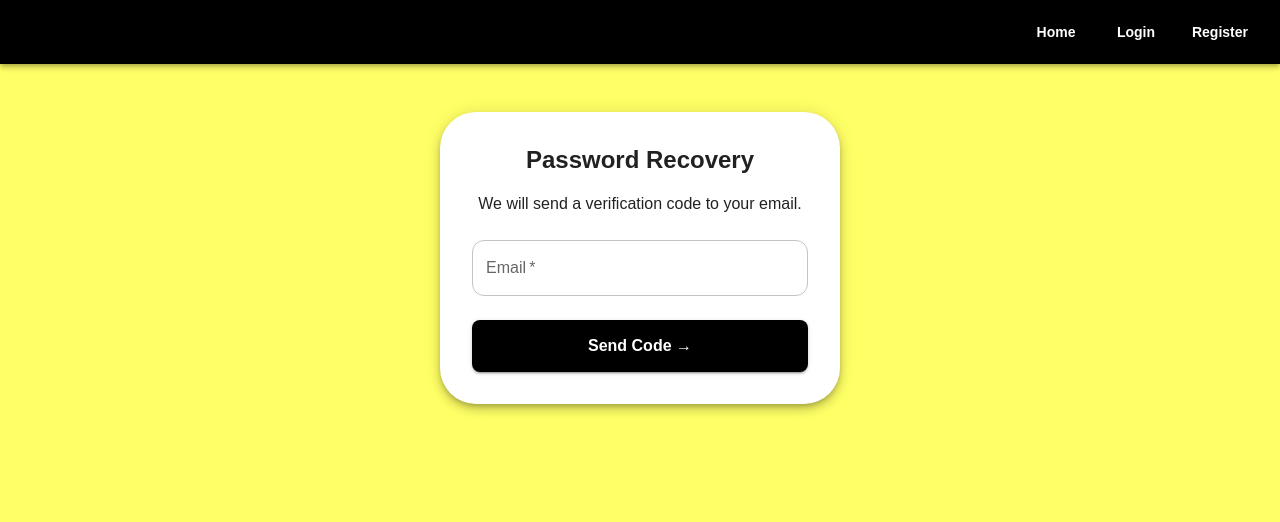
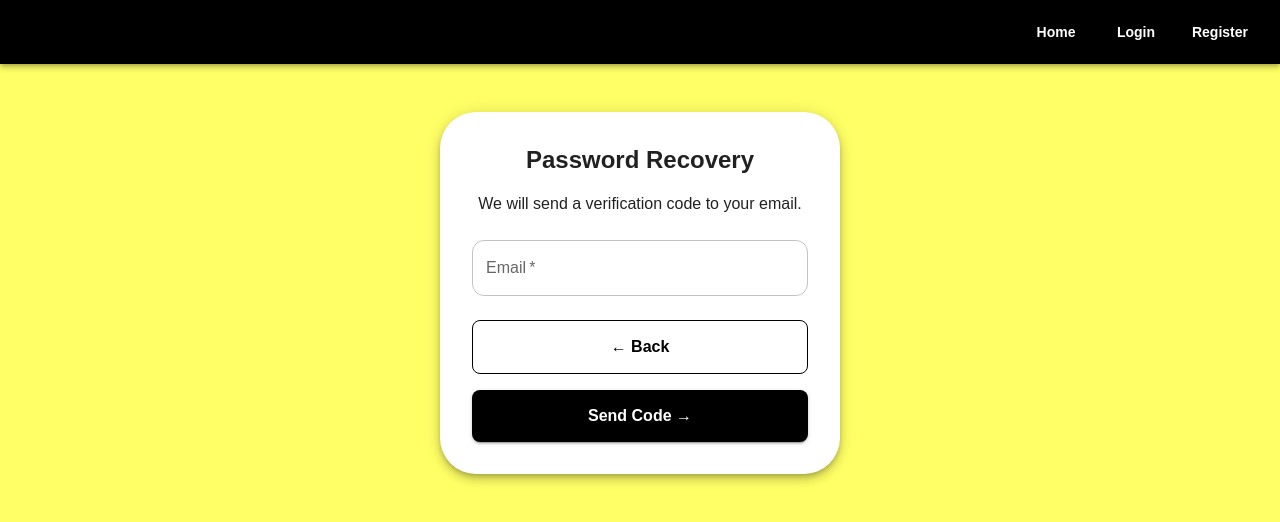
Before and after one commit to unsw-cse-comp99-3900/capstone-project-2025-T1-9900-W18B-Avocado, a React (Create React App) app: page /password-recovery in a window 1280 px wide. Shown: the top 522 px of the page. Built offline with nearby package versions, Linux system fonts and the light colour scheme.

Commit message:
updated password recovery step1

```diff
--- a/src/pages/PasswordRecovery/PasswordRecovery.js
+++ b/src/pages/PasswordRecovery/PasswordRecovery.js
@@ -124,6 +124,10 @@ const PasswordRecovery = () => {
     navigate("/login");
   };
 
+  const returnLogin = () => {
+    navigate("/login");
+  }
+
   return (
     <Box
       sx={{
@@ -178,6 +182,23 @@ const PasswordRecovery = () => {
               onChange={(e) => setEmail(e.target.value)}
               required
             />
+            <Button
+              variant="outlined"
+              fullWidth
+              onClick={returnLogin}
+              sx={{
+                mt: 2,
+                py: 1.5,
+                fontSize: "16px",
+                fontWeight: "bold",
+                borderRadius: "8px",
+                borderColor: "#000",
+                color: "#000",
+                "&:hover": { backgroundColor: "#f0f0f0" },
+              }}
+            >
+              ← Back
+            </Button>
             <Button
               type="submit"
               variant="contained"
```
Also changed, not shown: 2 other files (tests, documents, lock files or other folders).
